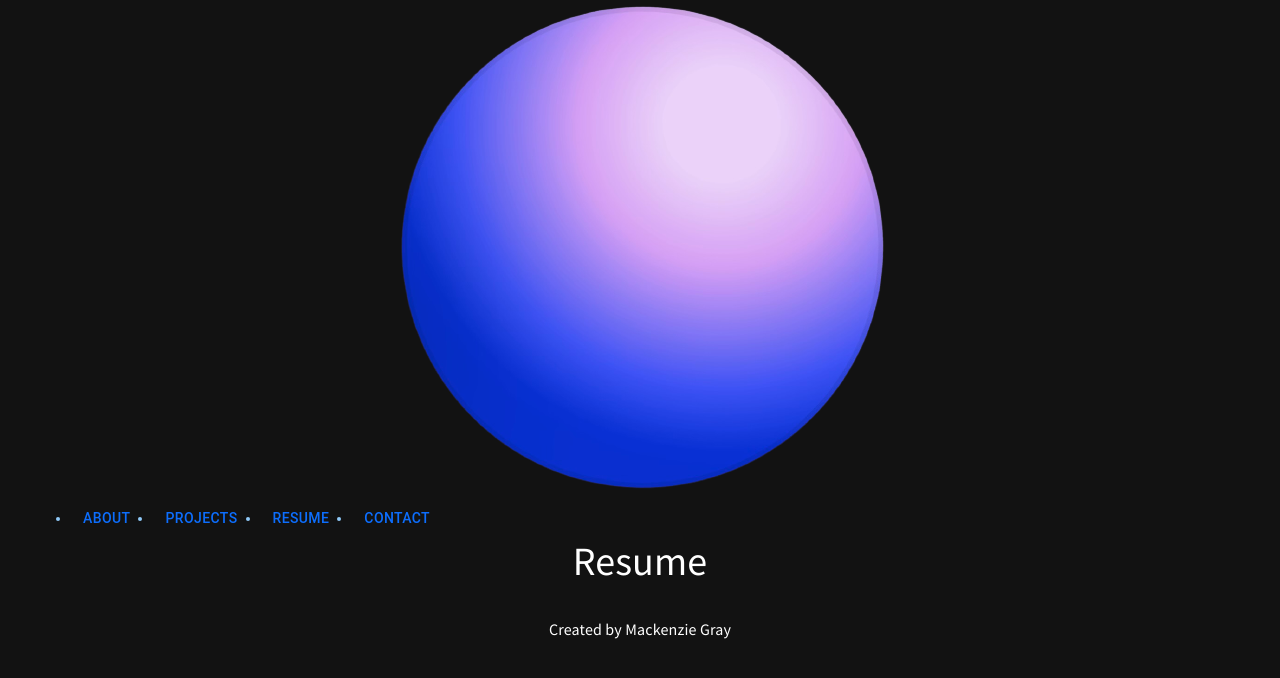
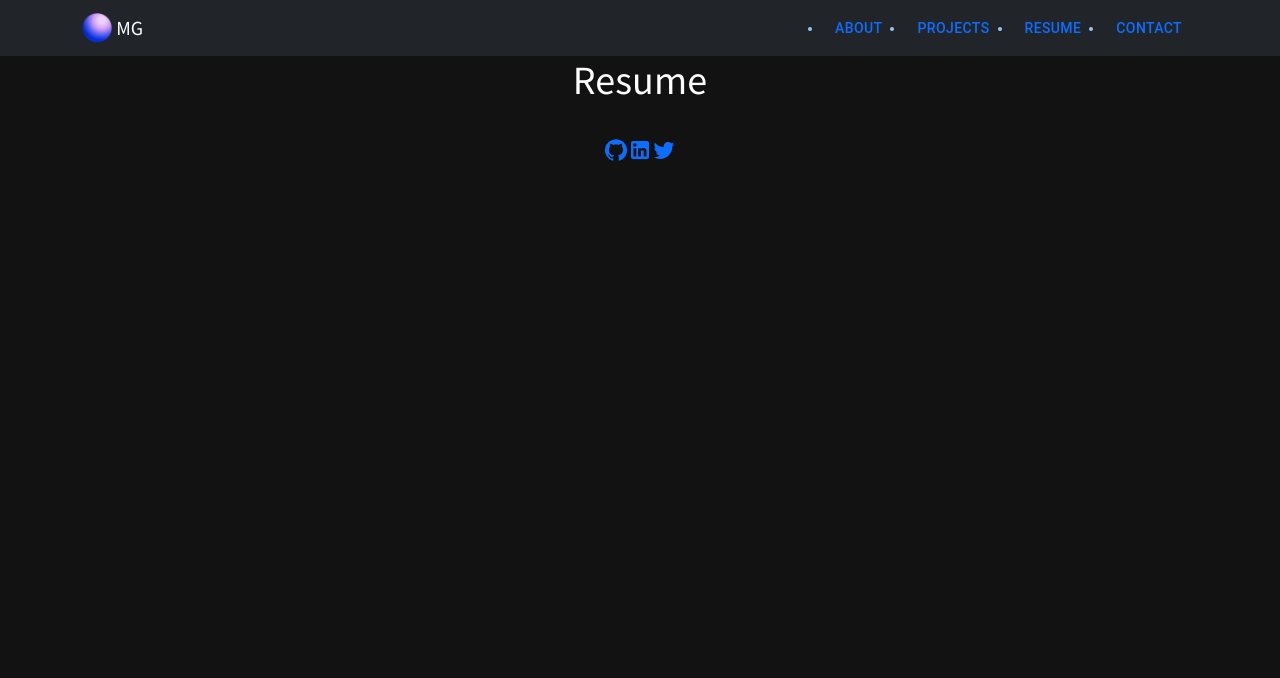
Before and after one commit to mdkgray/portfoligray, a React (Create React App) app: page /Resume in a window 1280 px wide. Shown: the top 678 px of the page. Built offline with nearby package versions, Linux system fonts and the light colour scheme.

Commit message:
added logos to footer

```diff
--- a/package.json
+++ b/package.json
@@ -8,12 +8,15 @@
     "@emotion/styled": "^11.10.4",
     "@material-ui/core": "^4.12.4",
     "@material-ui/icons": "^4.11.3",
+    "@mui/icons-material": "^5.10.6",
     "@mui/material": "^5.10.7",
     "@testing-library/jest-dom": "^5.16.4",
     "@testing-library/react": "^11.1.0",
     "@testing-library/user-event": "^13.5.0",
+    "bootstrap": "^5.2.1",
     "gh-pages": "^4.0.0",
     "react": "17.0.2",
+    "react-bootstrap": "^2.5.0",
     "react-dom": "17.0.2",
     "react-router-dom": "^6.4.1",
     "react-scripts": "5.0.1",
--- a/src/components/Footer.js
+++ b/src/components/Footer.js
@@ -1,9 +1,15 @@
 import React from 'react'
+import GitHubIcon from '@mui/icons-material/GitHub';
+import LinkedInIcon from '@mui/icons-material/LinkedIn';
+import TwitterIcon from '@mui/icons-material/Twitter';
+import { about } from '../content';
 
 function Footer() {
     return (
     <div>
-        <p>Created by Mackenzie Gray</p>
+        <a href={about.social.github}><GitHubIcon /></a>
+        <a href={about.social.linkedin}><LinkedInIcon /></a>
+        <a href={about.social.twitter}><TwitterIcon /></a>
     </div>
     )
 }
--- a/src/components/Header.js
+++ b/src/components/Header.js
@@ -1,13 +1,28 @@
 import React from 'react'
 import Navigation from './Navigation';
+import Container from 'react-bootstrap/Container';
+import Navbar from 'react-bootstrap/Navbar';
 
 
 function Header() {
 
     return (
-    <div className='header center'>
-        <img src={'/assets/images/ZORB.png'} className='' alt='zorb'></img>
-        <Navigation />
+    <div>
+        <Navbar bg="dark" variant="dark">
+            <Container>
+                <Navbar.Brand href="about">
+                    <img
+                    alt="zorb"
+                    src="/assets/images/ZORB.png"
+                    width="30"
+                    height="30"
+                    className="d-inline-block align-top"
+                    />{' '}
+                    MG
+                </Navbar.Brand>
+                <Navigation />
+            </Container>
+        </Navbar>
     </div>
     )
 }
--- a/src/content.js
+++ b/src/content.js
@@ -11,7 +11,8 @@ const about = {
     resume: 'https://docs.google.com/document/d/1xrMoZIJozxEb6IeuwHAe5m69wsSm24ypRVbAMgtofhE/edit?usp=sharing',
     social: {
         github: 'https://github.com/mdkgray',
-        linkedin: 'https://www.linkedin.com/in/mackenzie-gray-5a68aa46/'
+        linkedin: 'https://www.linkedin.com/in/mackenzie-gray-5a68aa46/',
+        twitter: 'https://twitter.com/mackenzie_gray3'
     }
 }
 
```
Also changed, not shown: 2 other files (tests, documents, lock files or other folders).
